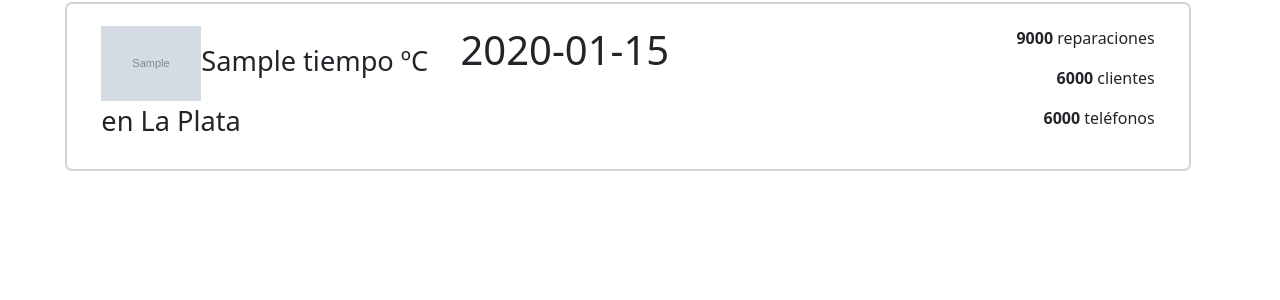
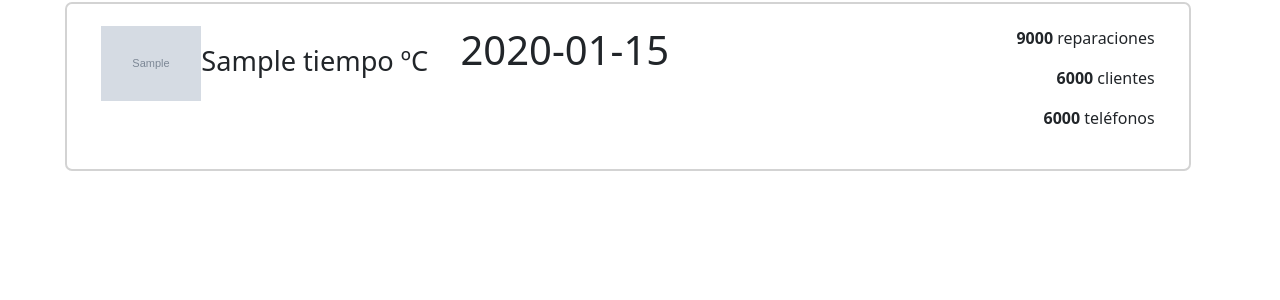
Before and after one commit to diegolevy86/huevoApple, a Node server app: template views/home.ejs in a window 1280 px wide. Shown: the part 293-593 px from the top of the page. Run offline with Node 20, Linux system fonts and the light colour scheme; the template is opened without the code that fills it: most values are stand-ins (such as "Sample title", 1, 10 or a date in 2020); grey boxes marked "Sample" are stand-in pictures; some libraries are stand-ins or nearby versions.

Commit message:
Se cambiaron algunas partes

```diff
--- a/functions.js
+++ b/functions.js
@@ -198,14 +198,12 @@ async function darFechaHoy() {
         default: dia = "que pasó???";
             break;
     }
-    console.log("Pasé por aca");
     return dia + ", " + fecha.getDate() + "/" + (fecha.getMonth() + 1) + "/" + fecha.getFullYear();
 }
 
 async function obtenerTiempo() {
     const apiKey = "7a943b5b02d635529f838b01a6d841e5";
     const url = "https://api.openweathermap.org/data/2.5/weather?id=" + "3432043" + "&appid=" + apiKey + "&units=metric";
-    console.log(url);
     try {
         const response = await fetch(url);
         const weatherData = await response.json();
--- a/views/home.ejs
+++ b/views/home.ejs
@@ -39,7 +39,7 @@
 
     <section class="container-fluid">
         <div class="container-fluid row banner">
-            <div class="col-md-4"><span class="temp"><img src="<%= imagen %>" width="100px"><%= tiempo %> ºC en La Plata</span></div>
+            <div class="col-md-4"><span class="temp"><img src="<%= imagen %>" width="100px"><%= tiempo %> ºC</span></div>
             <div class="col-md-4"><h1><%= fecha %></h1></div>
             <div class="col-md-4 infor1"><p><b>9000</b> reparaciones</p><p><b>6000</b> clientes</p><p><b>6000</b> teléfonos</p></div>
         </div>
```
